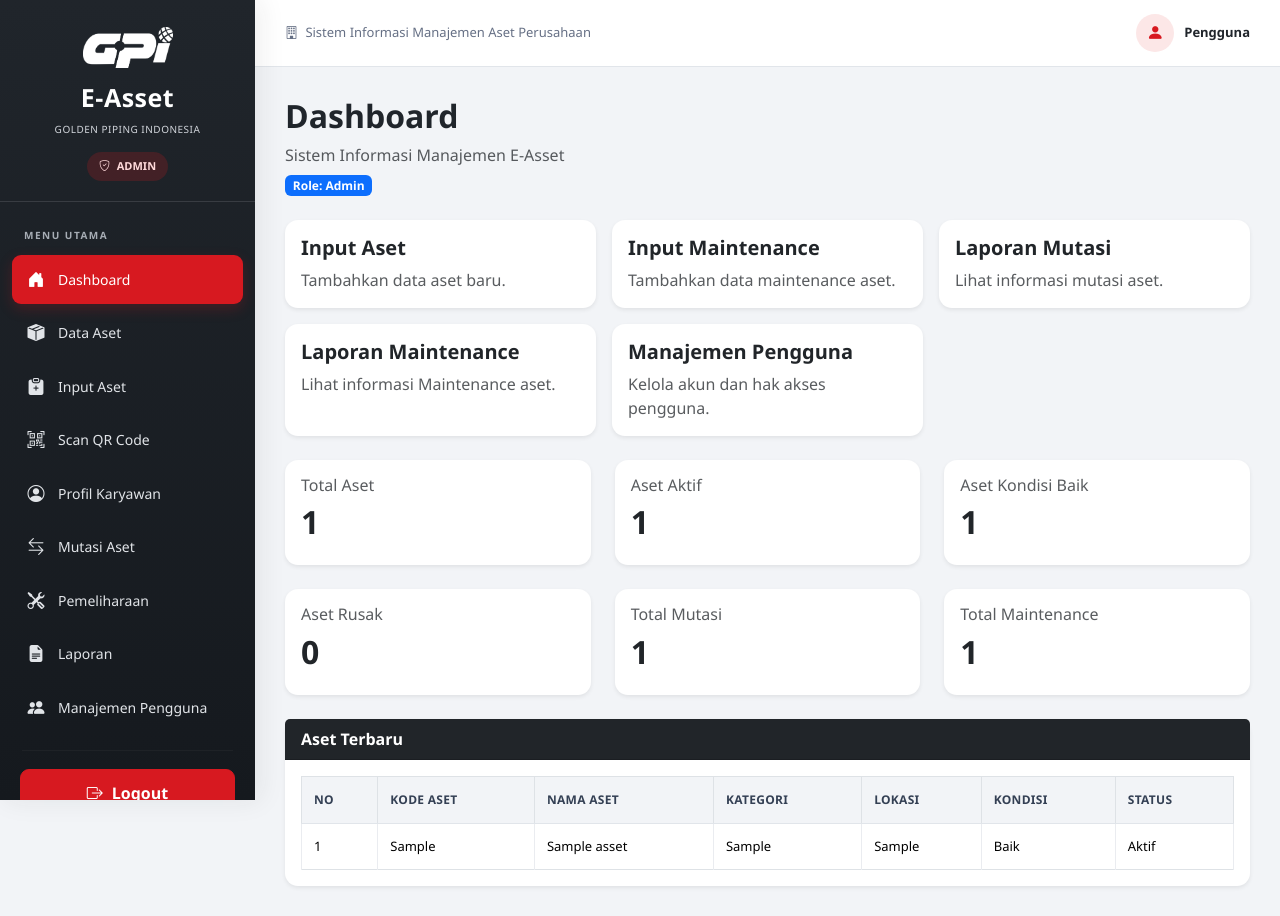
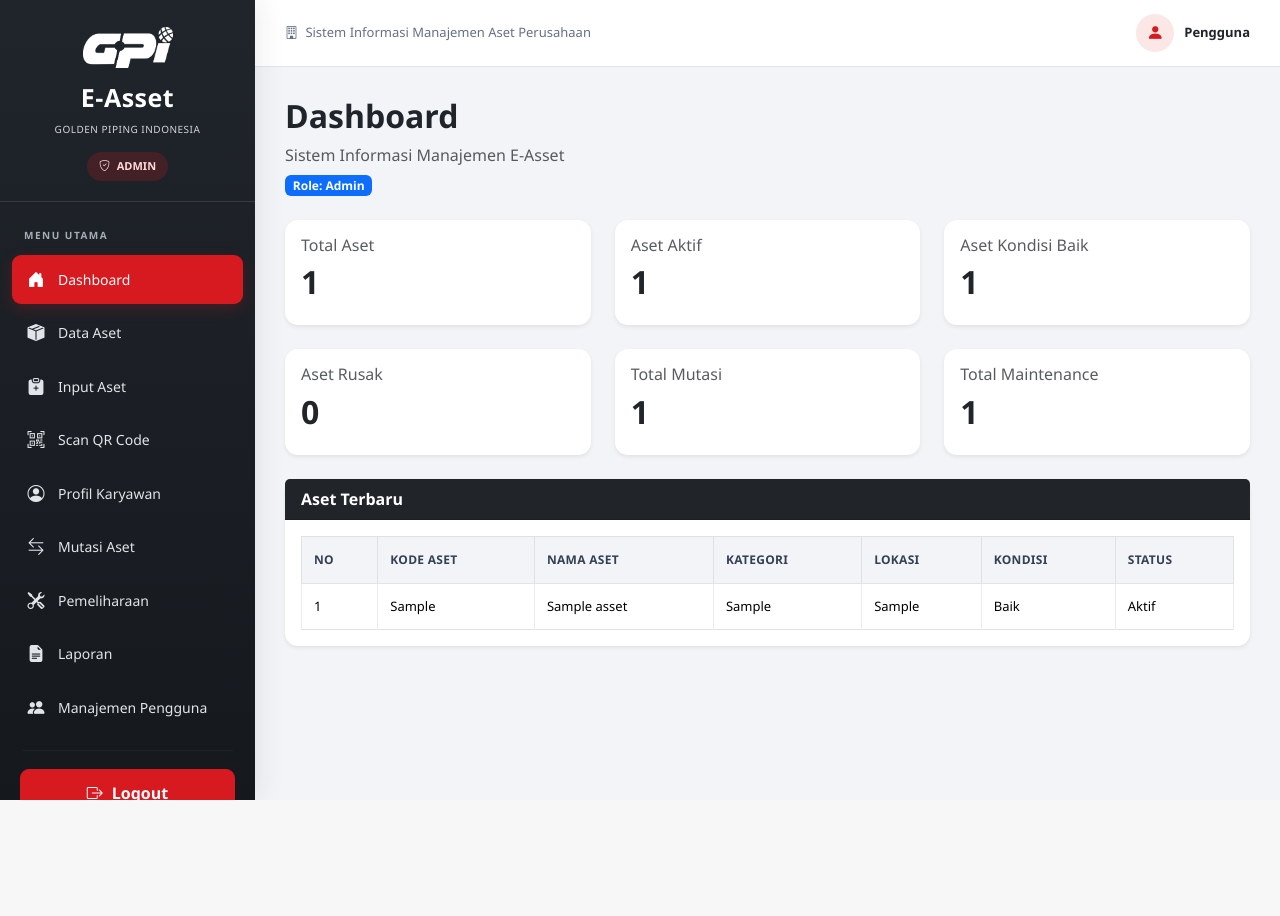
Before and after one commit to aidaaauliaaaf-lang/e-asset-gpi, a Laravel app: page /dashboard in a window 1280 px wide. After the commit the page ends 800 px from the top, so only its background shows below. Run offline with Laravel 12, Linux system fonts and the light colour scheme; a user stored in the database is signed in; data comes from the database, SQL or seed files in the repository; tables that the repository leaves empty hold one stand-in row (values such as "Sample post").

Commit message:
Update hak akses karyawan dan maintenance

```diff
--- a/resources/views/dashboard/index.blade.php
+++ b/resources/views/dashboard/index.blade.php
@@ -1,4 +1,3 @@
-
 @extends('layouts.app')
 
 @section('content')
@@ -46,7 +45,7 @@
         </div>
     </div>
 
-    {{-- KARTU RINGKASAN TANPA EMOJI ATAU IKON --}}
+    {{-- KARTU RINGKASAN --}}
     <div class="row g-3 mb-4">
 
         <div class="col-md-6 col-xl-3">
@@ -247,7 +246,7 @@
         </div>
     </div>
 
-    {{-- ASET TERBARU --}}
+    {{-- DATA ASET TERBARU --}}
     <div class="card section-card shadow-sm">
         <div class="card-header bg-white py-3">
             <h6 class="section-title mb-0">Data Aset Terbaru</h6>
@@ -295,7 +294,7 @@
 
 @else
 
-{{-- DASHBOARD ADMIN DAN KARYAWAN: TETAP SEPERTI SEMULA --}}
+{{-- DASHBOARD ADMIN DAN KARYAWAN --}}
 
 <div class="d-flex justify-content-between align-items-center mb-4">
     <div>
@@ -309,74 +308,7 @@
     </div>
 </div>
 
-<div class="row g-3 mb-4">
-
-    {{-- INPUT ASET: HANYA ADMIN --}}
-    @if($role === 'admin')
-        <div class="col-md-4">
-            <a href="{{ route('assets.create') }}"
-               class="card shadow-sm border-0 text-decoration-none h-100">
-                <div class="card-body">
-                    <h5 class="fw-bold text-dark">Input Aset</h5>
-                    <p class="text-muted mb-0">
-                        Tambahkan data aset baru.
-                    </p>
-                </div>
-            </a>
-        </div>
-    @endif
-
-    {{-- INPUT MAINTENANCE: ADMIN DAN KARYAWAN --}}
-    @if(in_array($role, ['admin', 'karyawan'], true))
-        <div class="col-md-4">
-            <a href="{{ route('maintenances.create') }}"
-               class="card shadow-sm border-0 text-decoration-none h-100">
-                <div class="card-body">
-                    <h5 class="fw-bold text-dark">Input Maintenance</h5>
-                    <p class="text-muted mb-0">
-                        Tambahkan data maintenance aset.
-                    </p>
-                </div>
-            </a>
-        </div>
-    @endif
-
-    @if(in_array($role, ['admin', 'pimpinan'], true))
-        <div class="col-md-4">
-            <a href="{{ route('mutations.index') }}"
-               class="card shadow-sm border-0 text-decoration-none h-100">
-                <div class="card-body">
-                    <h5 class="fw-bold text-dark">Laporan Mutasi</h5>
-                    <p class="text-muted mb-0">Lihat informasi mutasi aset.</p>
-                </div>
-            </a>
-        </div>
-
-        <div class="col-md-4">
-            <a href="{{ route('maintenances.index') }}"
-               class="card shadow-sm border-0 text-decoration-none h-100">
-                <div class="card-body">
-                    <h5 class="fw-bold text-dark">Laporan Maintenance</h5>
-                    <p class="text-muted mb-0">Lihat informasi Maintenance aset.</p>
-                </div>
-            </a>
-        </div>
-    @endif
-
-    @if($role === 'admin')
-        <div class="col-md-4">
-            <a href="{{ route('users.index') }}"
-               class="card shadow-sm border-0 text-decoration-none h-100">
-                <div class="card-body">
-                    <h5 class="fw-bold text-dark">Manajemen Pengguna</h5>
-                    <p class="text-muted mb-0">Kelola akun dan hak akses pengguna.</p>
-                </div>
-            </a>
-        </div>
-    @endif
-
-</div>
-
+{{-- STATISTIK ASET --}}
 <div class="row g-4">
 
     <div class="col-md-4">
@@ -435,6 +367,7 @@
 
 </div>
 
+{{-- TABEL ASET TERBARU --}}
 <div class="card shadow-sm border-0 mt-4">
     <div class="card-header bg-dark text-white">
         <strong>Aset Terbaru</strong>
--- a/resources/views/layouts/app.blade.php
+++ b/resources/views/layouts/app.blade.php
@@ -440,18 +440,21 @@
 
         {{-- DATA ASET --}}
         @if($canManageAssets)
+
             <a class="menu-link {{ str_starts_with($currentRoute, 'assets.') && !in_array($currentRoute, ['assets.create', 'assets.store'], true) ? 'active' : '' }}"
                href="{{ route('assets.index') }}">
                 <i class="bi bi-box-seam-fill"></i>
                 <span class="menu-text">Data Aset</span>
             </a>
 
-            {{-- INPUT ASET --}}
-            <a class="menu-link {{ in_array($currentRoute, ['assets.create', 'assets.store'], true) ? 'active' : '' }}"
-               href="{{ route('assets.create') }}">
-                <i class="bi bi-clipboard-plus-fill"></i>
-                <span class="menu-text">Input Aset</span>
-            </a>
+            {{-- INPUT ASET KHUSUS ADMIN --}}
+            @if($isAdmin)
+                <a class="menu-link {{ in_array($currentRoute, ['assets.create', 'assets.store'], true) ? 'active' : '' }}"
+                   href="{{ route('assets.create') }}">
+                    <i class="bi bi-clipboard-plus-fill"></i>
+                    <span class="menu-text">Input Aset</span>
+                </a>
+            @endif
 
             {{-- SCAN QR CODE --}}
             <a class="menu-link {{ str_starts_with($currentRoute, 'asset-scans.') ? 'active' : '' }}"
@@ -459,6 +462,7 @@
                 <i class="bi bi-qr-code-scan"></i>
                 <span class="menu-text">Scan QR Code</span>
             </a>
+
         @endif
 
         {{-- PROFIL KARYAWAN --}}
@@ -470,6 +474,7 @@
 
         {{-- MUTASI ASET DAN PEMELIHARAAN --}}
         @if($isAdmin || $isPimpinan)
+
             <a class="menu-link {{ str_starts_with($currentRoute, 'mutations.') ? 'active' : '' }}"
                href="{{ route('mutations.index') }}">
                 <i class="bi bi-arrow-left-right"></i>
@@ -481,24 +486,29 @@
                 <i class="bi bi-tools"></i>
                 <span class="menu-text">Pemeliharaan</span>
             </a>
+
         @endif
 
         {{-- LAPORAN --}}
         @if($canViewReports)
+
             <a class="menu-link {{ request()->is('laporan*') || str_starts_with($currentRoute, 'reports.') ? 'active' : '' }}"
                href="{{ url('/laporan') }}">
                 <i class="bi bi-file-earmark-text-fill"></i>
                 <span class="menu-text">Laporan</span>
             </a>
+
         @endif
 
         {{-- MANAJEMEN PENGGUNA --}}
         @if($isAdmin)
+
             <a class="menu-link {{ str_starts_with($currentRoute, 'users.') ? 'active' : '' }}"
                href="{{ route('users.index') }}">
                 <i class="bi bi-people-fill"></i>
                 <span class="menu-text">Manajemen Pengguna</span>
             </a>
+
         @endif
 
         <hr class="sidebar-divider">
```
Also changed, not shown: app/Http/Controllers/AssetScanController.php (+20 -1 lines), app/Http/Controllers/MaintenanceController.php (+65 -8 lines), resources/views/maintenances/create.blade.php (+20 -14 lines), routes/web.php (+7 -4 lines).
